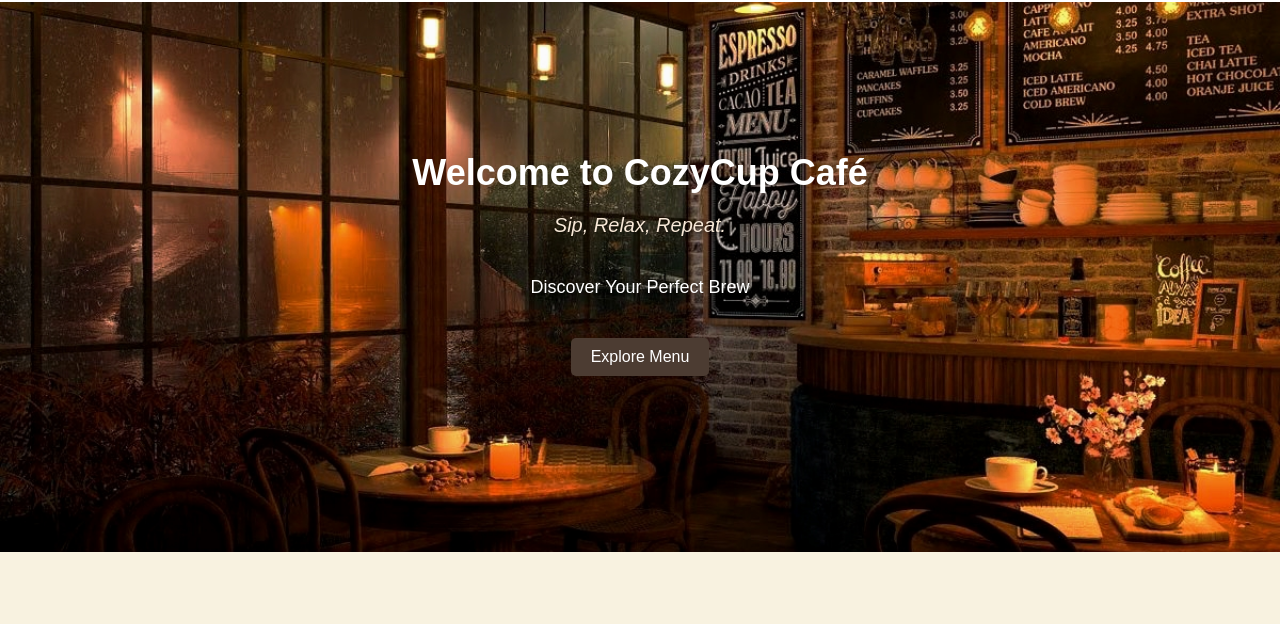
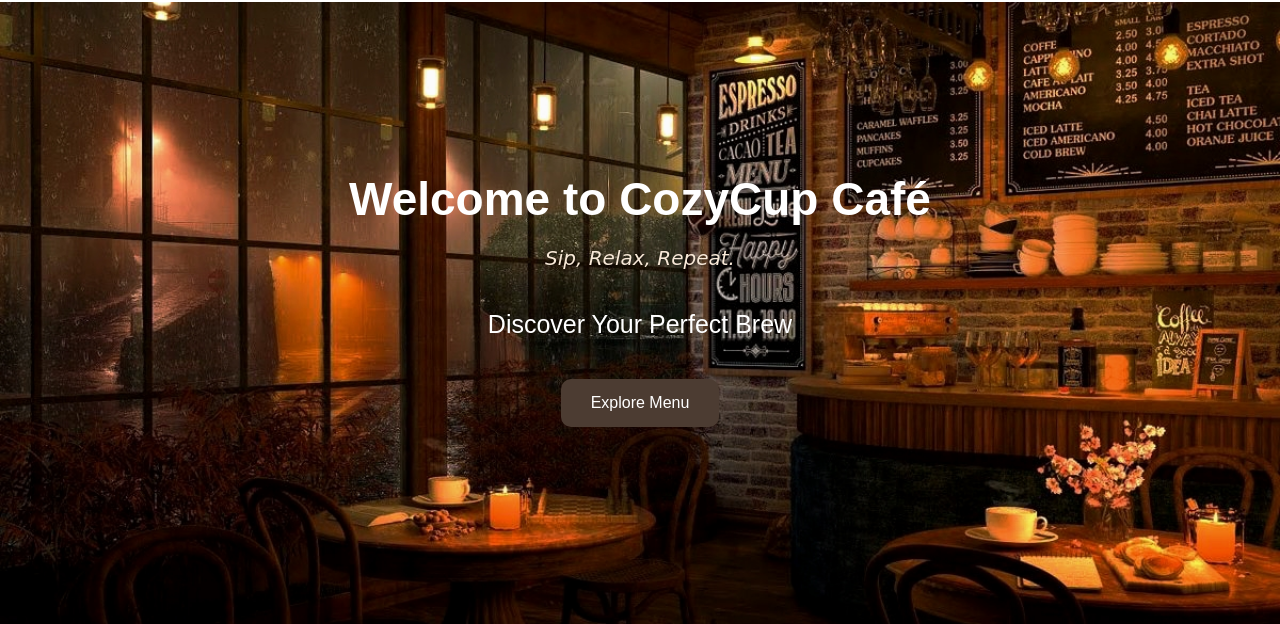
Before and after one commit to Enzxco/cozycup_secjadas-collantes, a plain HTML site: page index.html in a window 1280 px wide. Shown: the part 127-751 px from the top of the page. Drawn offline with Linux system fonts and the light colour scheme.

Commit message:
done hero section

```diff
--- a/css/styles.css
+++ b/css/styles.css
@@ -1,4 +1,3 @@
-/* Reset some default styles */
 body, h1, h2, h3, p, ul, li {
     margin: 0;
     padding: 0;
@@ -52,30 +51,32 @@ nav a:hover {
 }
 
 .hero h1 {
-    font-size: 36px;
+    font-size: 46px;
+    margin-top: 20px;
     margin-bottom: 20px;
 }
 
 .hero p {
-    font-size: 18px;
+    font-size: 25px;
     margin-bottom: 40px;
 }
 
 .hero .tagline {
     font-size: 20px;
     margin-top: 10px;
-    color: #f8e9d8; /* A soft complementary color */
-    font-style: italic; /* Optional for a relaxed vibe */
-    text-shadow: 1px 1px 3px rgba(0, 0, 0, 0.5); /* Subtle text shadow */
+    color: #f8e9d8;
+    font-family: 'Dancing Script', cursive;
+    font-style: italic;
+    text-shadow: 1px 1px 3px rgba(0, 0, 0, 0.5);
 }
 
 .cta-button {
     display: inline-block;
-    padding: 10px 20px;
+    padding: 15px 30px;
     background-color: #4c3c32;
     color: white;
     text-decoration: none;
-    border-radius: 5px;
+    border-radius: 10px;
 }
 
 .cta-button:hover {
--- a/index.html
+++ b/index.html
@@ -25,7 +25,8 @@
     style="background-image: url('img/hero_bg.jpg');
             background-size: cover;
             background-position: center;
-            height: 250px; width: 100%;">
+            height: 350px; width: 100%;">
+
         <h1>Welcome to CozyCup Café</h1>
         <p class="tagline">Sip, Relax, Repeat.</p>
         <p>Discover Your Perfect Brew</p>
```
